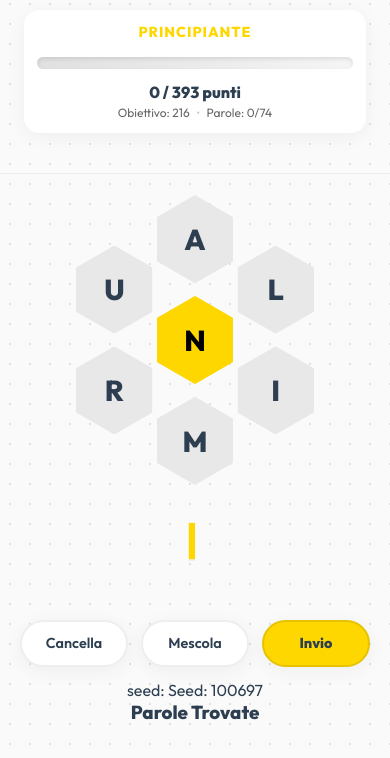
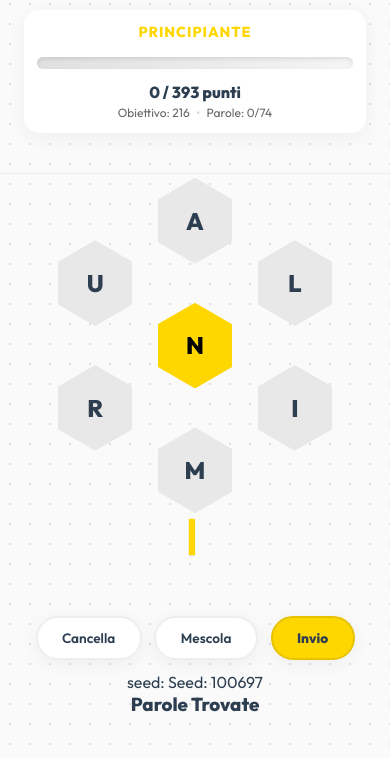
Before and after one commit to LoganLarlham/ItBee, a plain HTML site: page web/index.html in a window 390 px wide. Shown: the part 86-844 px from the top of the page. Drawn offline with Linux system fonts and the light colour scheme.

Commit message:
feat: implement fully responsive layout with viewport-relative sizing
BREAKING: Complete responsive layout refactor

Responsive Hex Grid:
- Container: min(80vw, 350px) instead of fixed 300px
- Cells: min(19vw, 85px) with clamp() font sizing
- Hive: 100% (scales with container)
- Removed all fixed transform media queries

Flexible Layouts:
- Actions: flex-wrap enabled, scales with min(90vw, 450px)
- Buttons: clamp() padding/font, flex: 1 1 auto, min-width: max(25%, 80px)
- Removed old vertical stack media query at 375px

Adaptive Desktop:
- Score margin: clamp(2rem, 3vw, 2.5rem)
- Main padding: clamp(2rem, 4vh, 2.5rem) - adapts to height
- Input margin: clamp(1rem, 2vh, 1.5rem)
- Actions max-width: min(95vw, 500px)

Benefits:
- Works across all screen sizes (320px → 2560px+)
- Adapts to both width AND height
- Elements scale proportionally, never overlap
- Buttons wrap intelligently instead of breaking
- No more garbled fullscreen layouts

```diff
--- a/web/style.css
+++ b/web/style.css
@@ -47,6 +47,7 @@ body {
     backdrop-filter: blur(10px);
 }
 
+/* Desktop and tablet optimizations */
 @media (min-width: 768px) {
     header {
         position: sticky;
@@ -59,17 +60,22 @@ body {
 
     /* Ensure score box doesn't overlap hexagons on desktop */
     .score-container {
-        margin-bottom: 2.5rem;
+        margin-bottom: clamp(2rem, 3vw, 2.5rem);
     }
 
-    /* Add moderate top padding to main content on desktop */
+    /* Adaptive top padding based on viewport height */
     main {
-        padding-top: 2.5rem;
+        padding-top: clamp(2rem, 4vh, 2.5rem);
     }
 
     /* More space for input area on desktop */
     .input-area {
-        margin-bottom: 1.5rem;
+        margin-bottom: clamp(1rem, 2vh, 1.5rem);
+    }
+
+    /* Allow actions to use more space on wider screens */
+    .actions {
+        max-width: min(95vw, 500px);
     }
 }
 
@@ -215,12 +221,15 @@ main {
     }
 }
 
-/* Hive Grid - True Hexagons */
+/* Hive Grid - True Hexagons with Responsive Sizing */
 .hive-container {
     margin-bottom: 0.5rem;
     position: relative;
-    width: 300px;
-    height: 300px;
+    /* Responsive sizing: scale with viewport but cap at 350px */
+    width: min(80vw, 350px);
+    height: min(80vw, 350px);
+    max-width: 350px;
+    max-height: 350px;
     display: flex;
     align-items: center;
     justify-content: center;
@@ -228,19 +237,22 @@ main {
 
 .hive {
     position: relative;
-    width: 280px;
-    height: 280px;
+    /* Scale with container */
+    width: 100%;
+    height: 100%;
 }
 
 .cell {
-    width: 85px;
-    height: 98px;
-    /* width * 1.15 for hexagon ratio */
+    /* Responsive cell sizing */
+    width: min(19vw, 85px);
+    height: min(22vw, 98px);
+    max-width: 85px;
+    max-height: 98px;
     background-color: var(--cell-bg);
     display: flex;
     align-items: center;
     justify-content: center;
-    font-size: 2rem;
+    font-size: clamp(1.5rem, 4.5vw, 2rem);
     font-weight: 700;
     text-transform: uppercase;
     cursor: pointer;
@@ -252,19 +264,7 @@ main {
     color: var(--text-color);
 }
 
-@media (max-width: 414px) {
-    .hive-container {
-        transform: scale(0.9);
-        margin-bottom: 1.5rem;
-    }
-}
-
-@media (max-width: 350px) {
-    .hive-container {
-        transform: scale(0.8);
-        margin-bottom: 1rem;
-    }
-}
+/* Removed old fixed-size transform media queries - now using responsive min() */
 
 .cell:active {
     transform: translate(-50%, -50%) scale(0.9) !important;
@@ -334,30 +334,34 @@ main {
 
 /* cell-6: Top Left */
 
-/* Game Actions */
+/* Game Actions - Responsive Wrapping Layout */
 .actions {
     display: flex;
+    flex-wrap: wrap;
     gap: 0.8rem;
     justify-content: center;
     margin-top: 0rem;
     margin-bottom: 0.8rem;
     width: 100%;
-    max-width: 350px;
+    /* Scale with viewport but cap at reasonable size */
+    max-width: min(90vw, 450px);
+    padding: 0 1rem;
 }
 
 .action-btn {
-    padding: 0.8rem 1.2rem;
+    /* Flexible sizing with minimum touch target */
+    padding: clamp(0.6rem, 2vw, 0.8rem) clamp(1rem, 3vw, 1.2rem);
     border-radius: 50px;
     border: 2px solid #eee;
     background: white;
     font-weight: 600;
-    font-size: 0.9rem;
+    font-size: clamp(0.85rem, 2.5vw, 0.9rem);
     cursor: pointer;
     transition: all 0.2s;
     font-family: var(--font-main);
     color: var(--text-color);
-    flex: 1;
-    min-width: 80px;
+    flex: 1 1 auto;
+    min-width: max(25%, 80px);
     min-height: 44px;
     display: flex;
     align-items: center;
@@ -382,18 +386,7 @@ main {
     background-color: var(--primary-dark);
 }
 
-/* Small screen responsiveness */
-@media (max-width: 375px) {
-    .actions {
-        flex-direction: column;
-        max-width: 200px;
-    }
-
-    .action-btn {
-        width: 100%;
-        min-width: 150px;
-    }
-}
+/* Removed old small-screen vertical stack - actions now wrap intelligently with flex-wrap */
 
 /* Controls */
 .controls {
```
